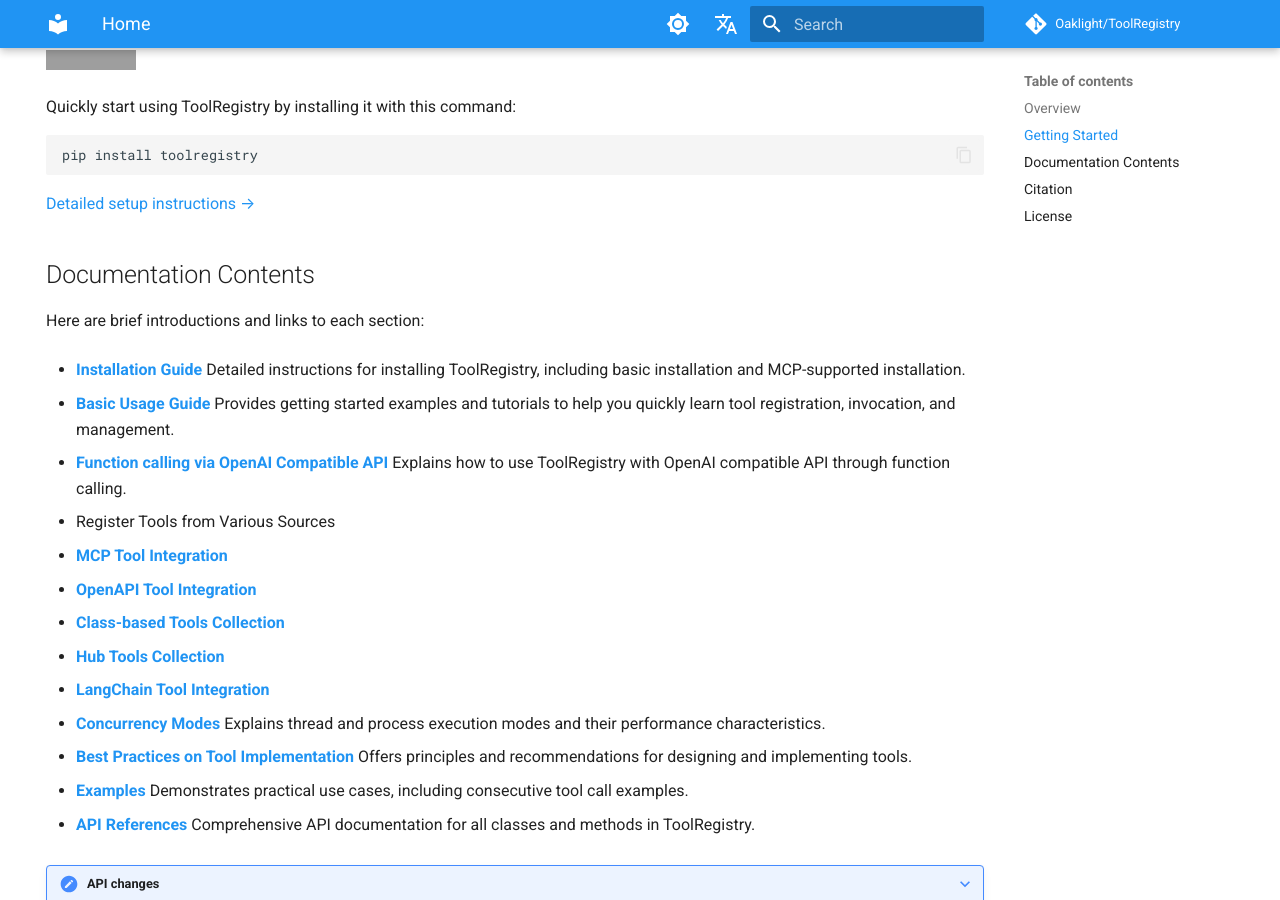
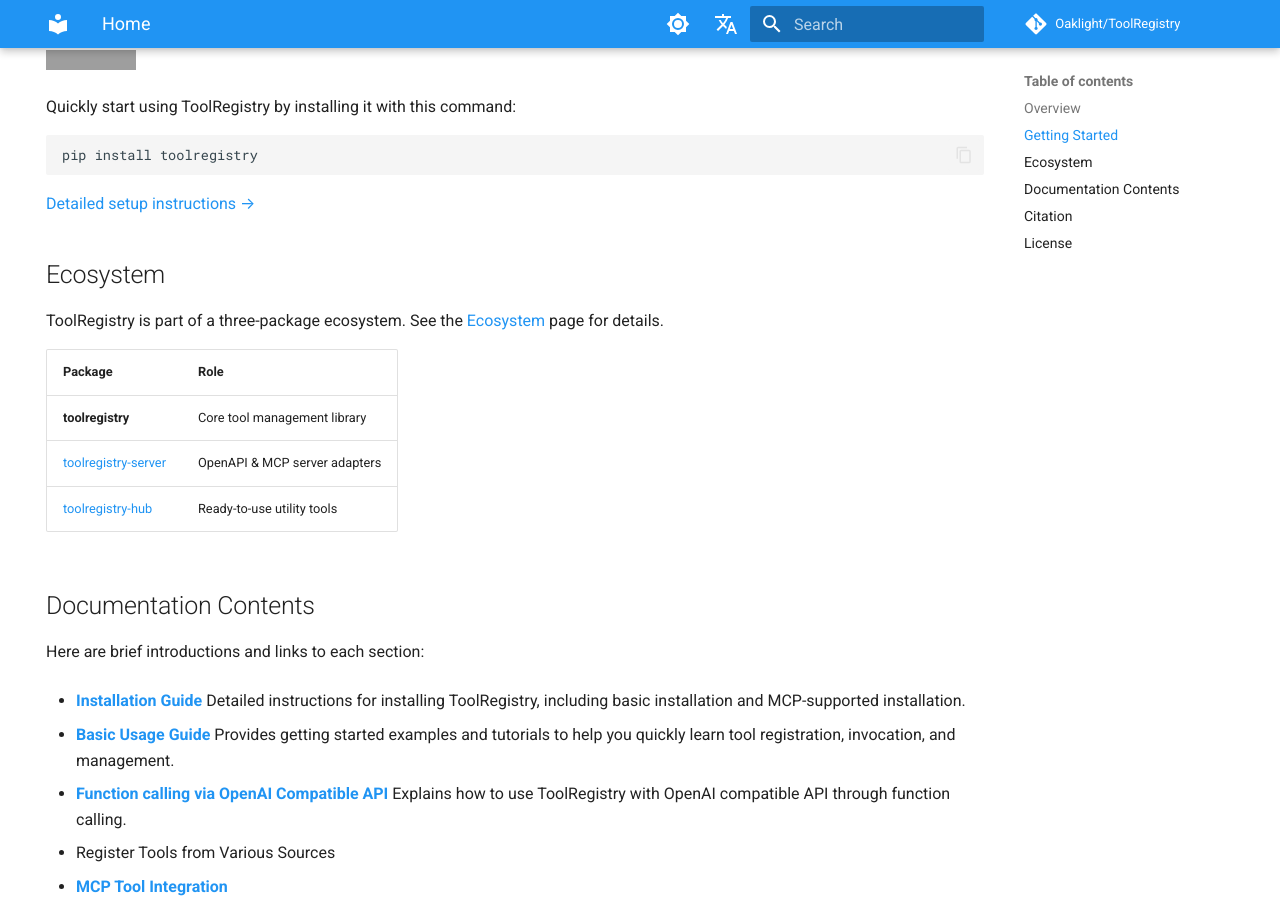
Before and after one commit to Oaklight/ToolRegistry, an MkDocs documentation site: the page built from docs/index.md, in a window 1280 px wide and 900 px high, scrolled down 622 px. Built offline with MkDocs 1.6.1 and Material for MkDocs 9.7.7, drawn with Linux system fonts in a browser that asks for light colours; comment, search, counter and statistics services are not loaded; grey boxes are pictures that could not be loaded.

Commit message:
docs(en): add ecosystem page and cross-links
- Create dedicated ecosystem page with package overview, dependency
  diagram, and package details
- Add Ecosystem nav entry and Server cross-link to mkdocs.yml
- Add ecosystem section to index.md

````diff
--- a/docs/index.md
+++ b/docs/index.md
@@ -26,6 +26,16 @@
 ```
 
 [Detailed setup instructions →](usage/installation.md)
+
+## Ecosystem
+
+ToolRegistry is part of a three-package ecosystem. See the [Ecosystem](ecosystem.md) page for details.
+
+| Package | Role |
+|---------|------|
+| **toolregistry** | Core tool management library |
+| [toolregistry-server](https://toolregistry-server.readthedocs.io/) | OpenAPI & MCP server adapters |
+| [toolregistry-hub](https://toolregistry-hub.readthedocs.io/) | Ready-to-use utility tools |
 
 ## Documentation Contents
 
--- a/mkdocs.yml
+++ b/mkdocs.yml
@@ -94,6 +94,7 @@
           - OpenAI Chat: usage/providers/openai_chat.md
           - OpenAI Response: usage/providers/openai_response.md
   - Hub Tools: https://toolregistry-hub.readthedocs.io/
+  - Server: https://toolregistry-server.readthedocs.io/
   - Examples:
       - Overview: examples/index.md
       - Consecutive Tool Calls: examples/consecutive_tool_calls.md
@@ -104,6 +105,7 @@
       - MCP Calculator: examples/mcp_calculator.md
       - MCP Diverse Transport: examples/mcp_diverse_transport.md
       - OpenAPI Calculator: examples/openapi_calculator.md
+  - Ecosystem: ecosystem.md
   - Changelog: changelog.md
   - API Reference:
       - Overview: api/index.md
````
Also changed, not shown: docs/ecosystem.md (added, +62 -0 lines).
